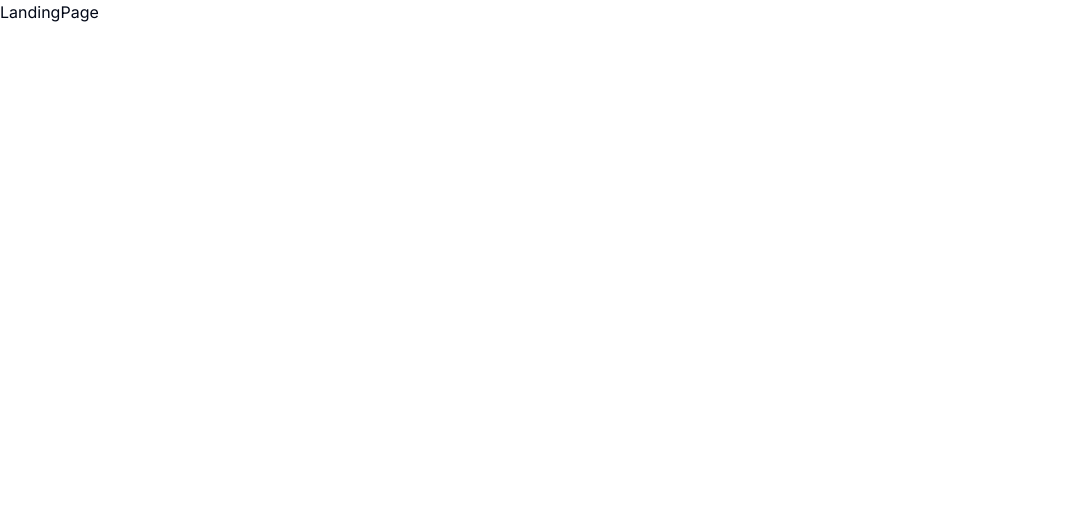
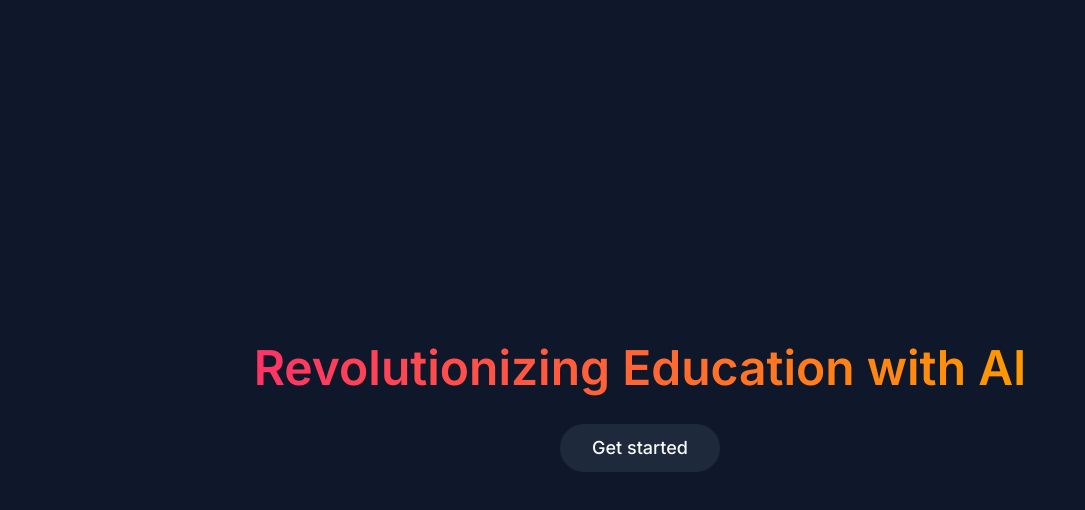
Before and after one commit to bvcr93/Saas-AI-chat, a Next.js app: page / in a window 1280 px wide. Shown: the top 510 px of the page, without its empty margins (0-1085 px from the left). Built offline with nearby package versions, Linux system fonts and the light colour scheme.

Commit message:
landing page styling

```diff
--- a/app/(landing)/page.tsx
+++ b/app/(landing)/page.tsx
@@ -1,7 +1,25 @@
-import React from 'react'
-
+import { Button } from "@/components/ui/button";
+import React from "react";
+import Link from "next/link";
 export default function LandingPage() {
   return (
-    <div>LandingPage</div>
-  )
+    <div className="min-h-screen bg-slate-900 text-white flex items-center justify-center">
+      <div className="maincol flex flex-col ">
+        <div className="py-4 text-5xl font-semibold gradient-text">
+          Revolutionizing Education with AI
+        </div>
+        <div className="w-full flex items-center justify-center">
+          <Link href={"/conversation"}>
+            <Button
+              size="lg"
+              variant="destructive"
+              className="bg-slate-800 mx-auto text-lg rounded-full hover:bg-slate-700  mt-4"
+            >
+              Get started
+            </Button>
+          </Link>
+        </div>
+      </div>
+    </div>
+  );
 }
--- a/app/globals.css
+++ b/app/globals.css
@@ -9,6 +9,13 @@ body,
 }
 .maincol {
   @apply max-w-screen-xl mx-auto px-10;
+}
+.gradient-text {
+  background-image: linear-gradient(to right, #ff3366, #ff9900); /* Replace these colors with your desired gradient colors */
+  -webkit-background-clip: text; /* Webkit (Chrome, Safari) */
+  background-clip: text; /* Standard property */
+  color: transparent; /* Make the original text transparent */
+  display: inline-block; /* Ensures gradient is applied to the text */
 }
 
 @layer base {
--- a/components/Navbar.tsx
+++ b/components/Navbar.tsx
@@ -3,9 +3,9 @@ import { Button } from "./ui/button";
 export default function Navbar() {
   return (
     <div className="flex items-center p-4 ">
-      <MobileSidebar/>
+      <MobileSidebar />
       <div className="flex w-full justify-end">
-        <Button className={"cursor-not-allowed"}>Login</Button>
+        <Button className={"cursor-not-allowed"}>Demo</Button>
       </div>
     </div>
   );
--- a/components/Sidebar.tsx
+++ b/components/Sidebar.tsx
@@ -28,7 +28,7 @@ export default function Sidebar() {
   return (
     <div className="space-y-4 py-4 flex flex-col bg-white border-r h-screen  text-black">
       <div className="px-3 py-2 flex-1">
-        <Link href="/dashboard" className="flex items-center pl-3 mb-14">
+        <Link href="/" className="flex items-center pl-3 mb-14">
           <h1 className={cn("mb-4 text-2xl", montserrat.className)}>
             Ai Chatbot
           </h1>
--- a/components/ui/button.tsx
+++ b/components/ui/button.tsx
@@ -1,8 +1,8 @@
-import * as React from "react"
-import { Slot } from "@radix-ui/react-slot"
-import { cva, type VariantProps } from "class-variance-authority"
+import * as React from "react";
+import { Slot } from "@radix-ui/react-slot";
+import { cva, type VariantProps } from "class-variance-authority";
 
-import { cn } from "@/lib/utils"
+import { cn } from "@/lib/utils";
 
 const buttonVariants = cva(
   "inline-flex items-center justify-center rounded-md text-sm font-medium ring-offset-background transition-colors focus-visible:outline-none focus-visible:ring-2 focus-visible:ring-ring focus-visible:ring-offset-2 disabled:pointer-events-none disabled:opacity-50",
@@ -22,7 +22,7 @@ const buttonVariants = cva(
       size: {
         default: "h-10 px-4 py-2",
         sm: "h-9 rounded-md px-3",
-        lg: "h-11 rounded-md px-8",
+        lg: "h-12 rounded-md px-8 py-3",
         icon: "h-10 w-10",
       },
     },
@@ -31,26 +31,26 @@ const buttonVariants = cva(
       size: "default",
     },
   }
-)
+);
 
 export interface ButtonProps
   extends React.ButtonHTMLAttributes<HTMLButtonElement>,
     VariantProps<typeof buttonVariants> {
-  asChild?: boolean
+  asChild?: boolean;
 }
 
 const Button = React.forwardRef<HTMLButtonElement, ButtonProps>(
   ({ className, variant, size, asChild = false, ...props }, ref) => {
-    const Comp = asChild ? Slot : "button"
+    const Comp = asChild ? Slot : "button";
     return (
       <Comp
         className={cn(buttonVariants({ variant, size, className }))}
         ref={ref}
         {...props}
       />
-    )
+    );
   }
-)
-Button.displayName = "Button"
+);
+Button.displayName = "Button";
 
-export { Button, buttonVariants }
+export { Button, buttonVariants };
```
